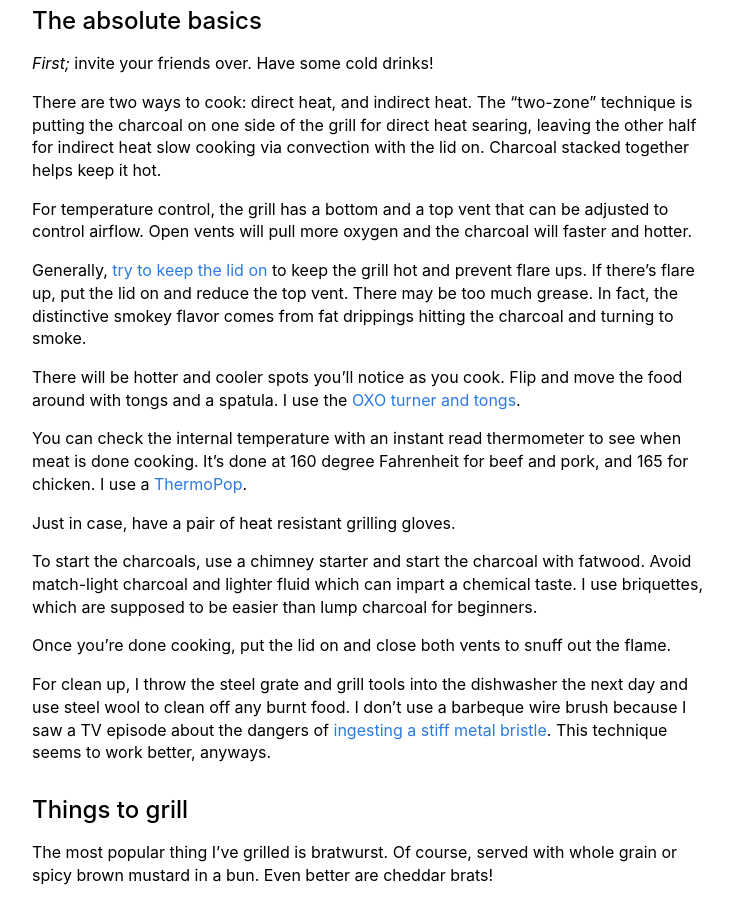
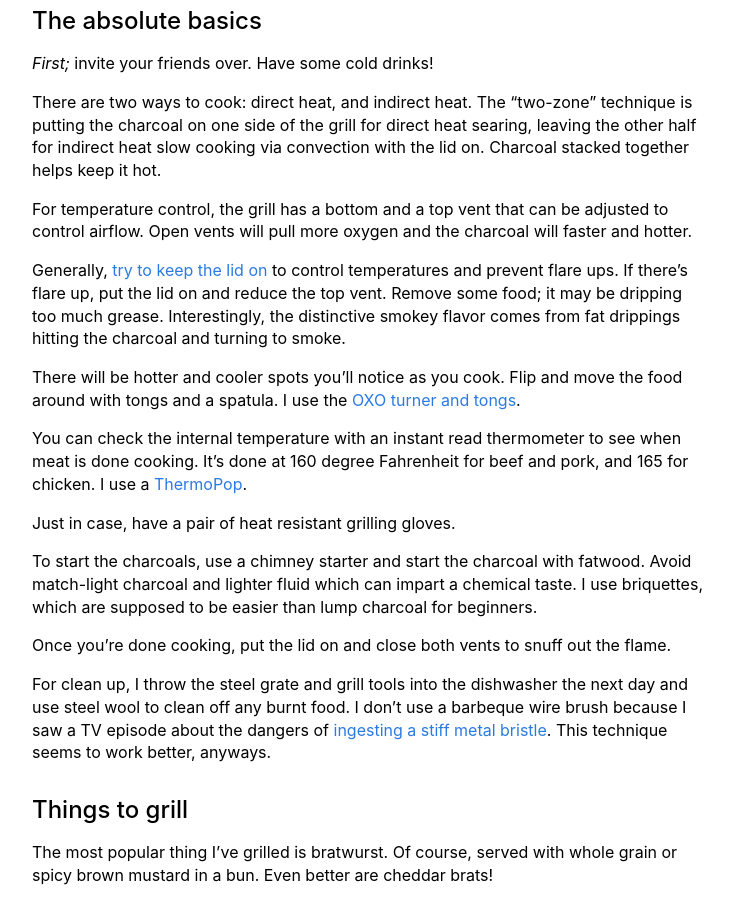
Before and after one commit to themichaelyang/tautology.town, a Jekyll site: the page built from _posts/2026/2026-02-14-learning-charcoal-grilling.md, in a window 1280 px wide and 900 px high, scrolled down 608 px. Shown: the whole window, without its empty margins (272-1005 px from the left). Built offline with Jekyll 4.4.1, drawn with Linux system fonts in a browser that asks for light colours.

Commit message:
correction to lid on

```diff
--- a/_posts/2026/2026-02-14-learning-charcoal-grilling.md
+++ b/_posts/2026/2026-02-14-learning-charcoal-grilling.md
@@ -23,7 +23,7 @@ There are two ways to cook: direct heat, and indirect heat. The "two-zone" techn
 
 For temperature control, the grill has a bottom and a top vent that can be adjusted to control airflow. Open vents will pull more oxygen and the charcoal will faster and hotter.
 
-Generally, [try to keep the lid on](https://www.weber.com/IE/en/blog/grill-on/its-all-about-the-lid/weber-169764.html) to keep the grill hot and prevent flare ups. If there's flare up, put the lid on and reduce the top vent. There may be too much grease. In fact, the distinctive smokey flavor comes from fat drippings hitting the charcoal and turning to smoke.
+Generally, [try to keep the lid on](https://www.weber.com/IE/en/blog/grill-on/its-all-about-the-lid/weber-169764.html) to control temperatures and prevent flare ups. If there's flare up, put the lid on and reduce the top vent. Remove some food; it may be dripping too much grease. Interestingly, the distinctive smokey flavor comes from fat drippings hitting the charcoal and turning to smoke.
 
 There will be hotter and cooler spots you'll notice as you cook. Flip and move the food around with tongs and a spatula. I use the [OXO turner and tongs](https://www.oxo.com/grilling-tongs-and-turner-set.html).
 
```
